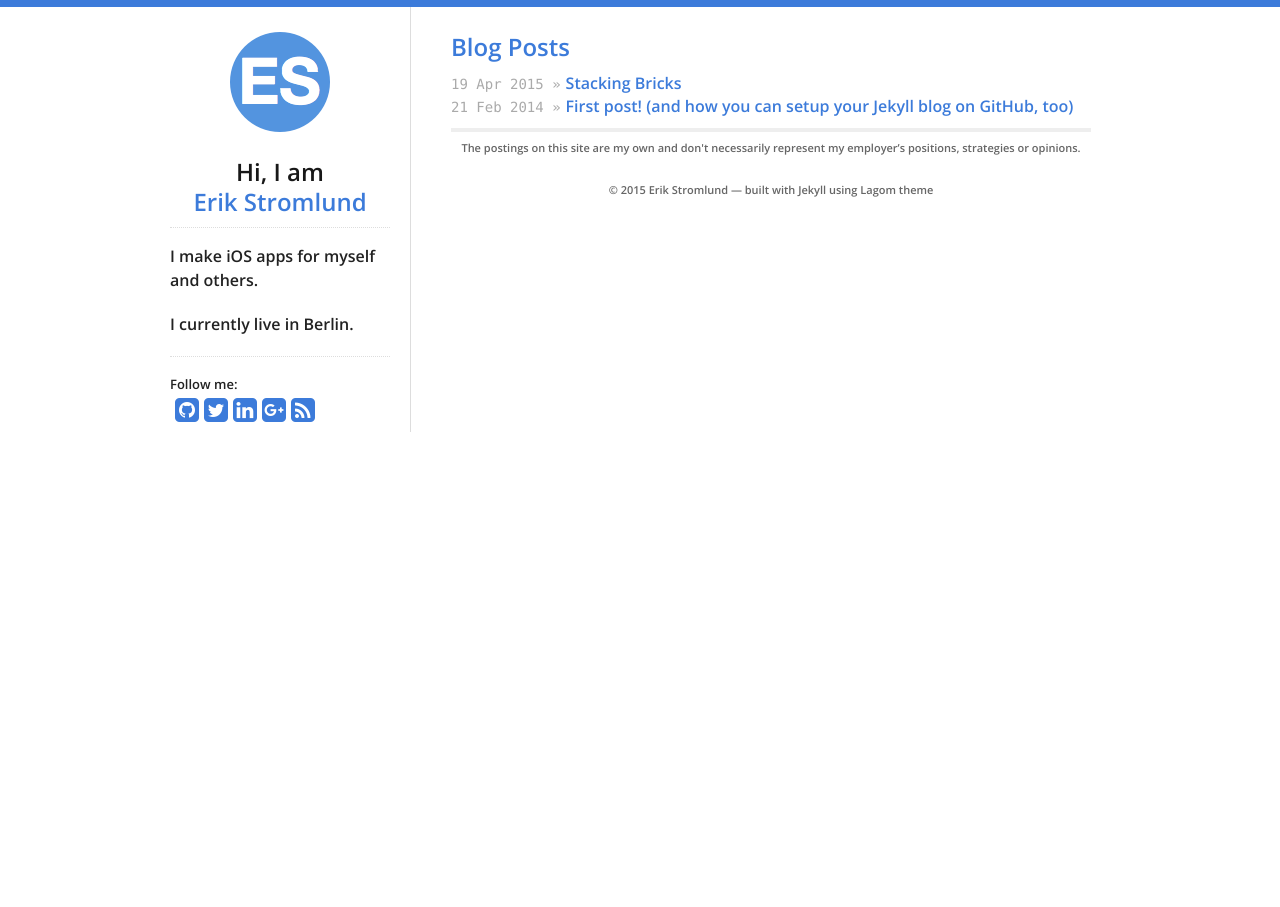
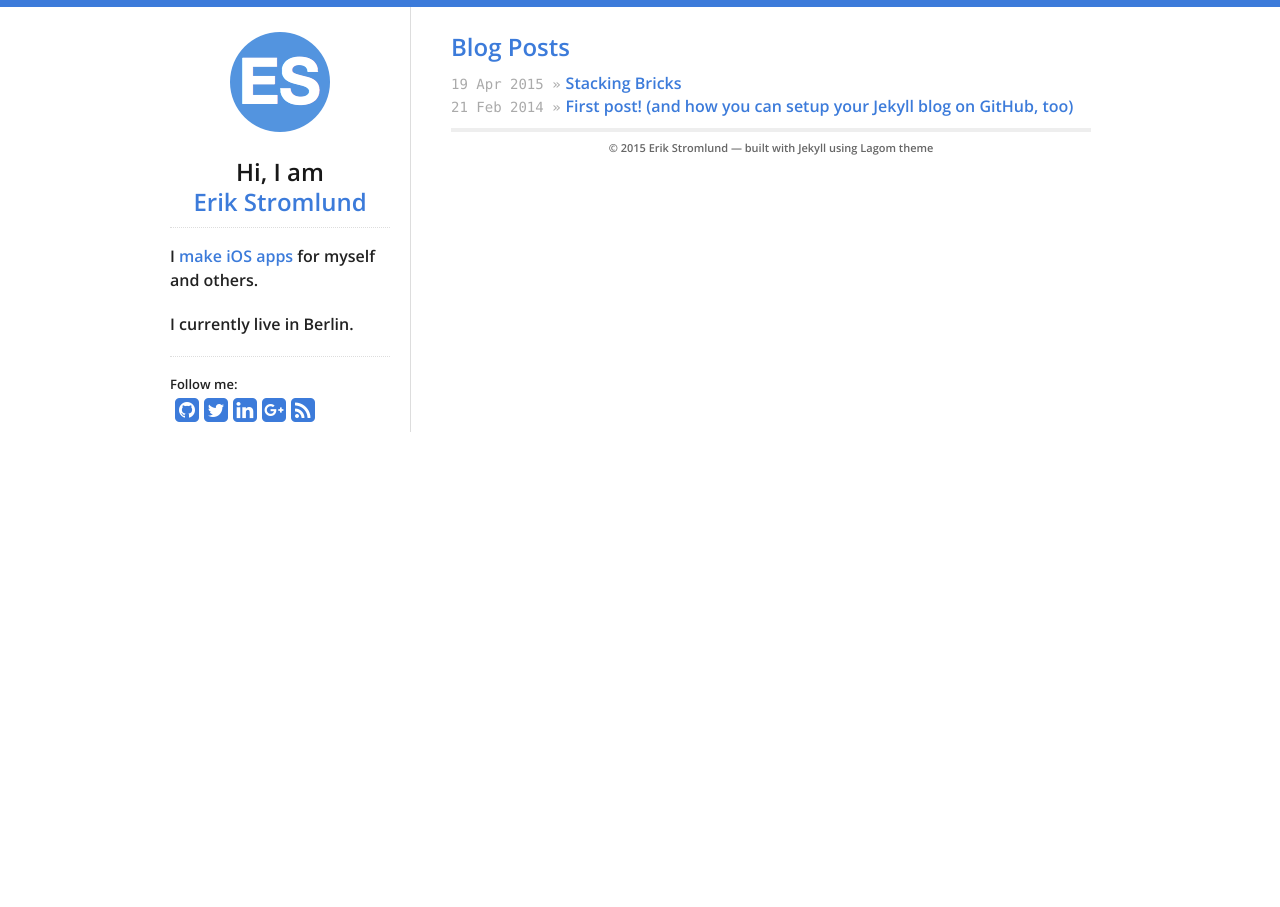
Before and after one commit to estromlund/estromlund.github.com, a Jekyll site: the page built from index.html, in a window 1280 px wide. Built offline with Jekyll 4.4.1, drawn with Linux system fonts in a browser that asks for light colours; nearby versions of some CDN libraries; Markdown is read by kramdown in place of the engine named in the settings.

Commit message:
Turn off disclaimer. Add link to my portfolio.

```diff
--- a/_config.yml
+++ b/_config.yml
@@ -33,4 +33,4 @@ theme:
   google_analytics_key: UA-26994379-1
 
   # Toggle "Postings are my own" disclaimer in footer
-  show_disclaimer: true
+  show_disclaimer: false
--- a/_includes/sidebar.html
+++ b/_includes/sidebar.html
@@ -6,7 +6,7 @@
   <h2>Hi, I am<br><a href="/">{{ site.theme.name }}</a></h2>
   <hr/>
   <ul>
-  <p>I make iOS apps for myself and others.</p>
+  <p>I <a href="https://www.erikstromlund.com">make iOS apps</a> for myself and others.</p>
   <p>I currently live in Berlin.</p>
   <hr/>
   <div>
```
